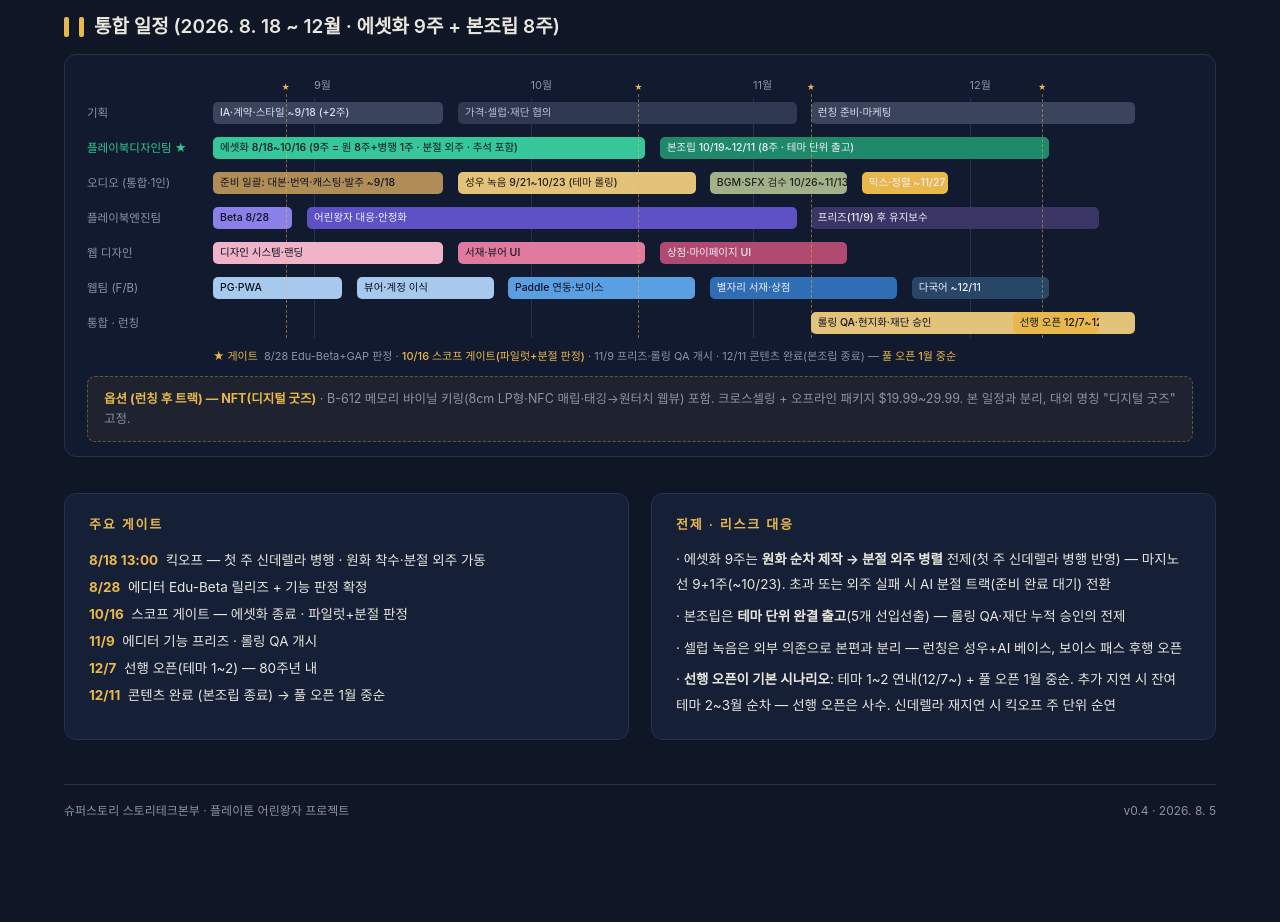
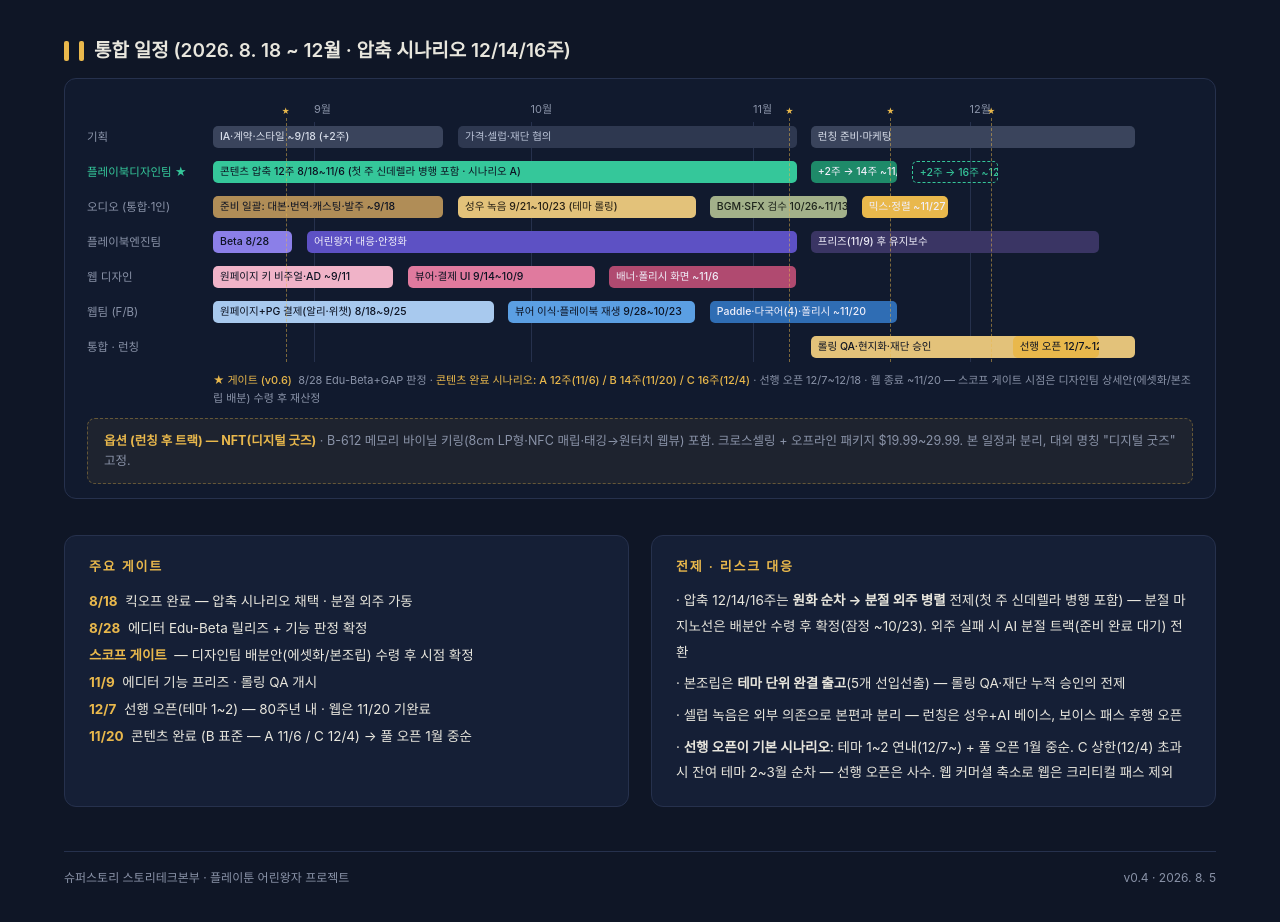
Before and after one commit to ByungmoChun/Little_Prince_hub, a plain HTML site: page report.html in a window 1280 px wide. Shown: the part 646-1568 px from the top of the page. Before the commit the page ends 1546 px from the top, so only its background shows below. Drawn offline with Linux system fonts and the light colour scheme.

Commit message:
version update v0.6
version update v0.6

```diff
--- a/report.html
+++ b/report.html
@@ -4,7 +4,7 @@
 <meta charset="UTF-8">
 <meta name="robots" content="noindex, nofollow">
 <meta name="viewport" content="width=device-width, initial-scale=1.0">
-<title>어린왕자 프로젝트 일정 (v0.5) — 보고용</title>
+<title>어린왕자 프로젝트 일정 (v0.6) — 보고용</title>
 <style>
 :root{--bg:#0F1626;--panel:#151F36;--panel2:#111A2E;--line:#26314D;--ink:#E8E6DD;--muted:#8A93A8;--gold:#E9B84C;
 --teal:#35C79A;--teal-d:#1E8A69;--violet:#8B7FE8;--violet-d:#5D51C4;--violet-l:#3A3564;
@@ -108,10 +108,10 @@ tr:hover td{background:rgba(255,255,255,.015)}
 
 <div class="eyebrow">SUPERSTORY · PLAYTOON · LE PETIT PRINCE</div>
 <h1>어린왕자 프로젝트 일정</h1>
-<p class="sub">v0.5 · 2026. 8. 10 · 기획 &nbsp;|&nbsp; 원 산정 복원(에셋 8주+조립 8주) — 킥오프 8/18 · 선행 오픈 연내 &nbsp;|&nbsp; 상세 관리: 프로젝트 허브</p>
+<p class="sub">v0.6 · 2026. 8. 18 · 기획 &nbsp;|&nbsp; 디자인팀 압축 시나리오(12/14/16주) + 커머셜 웹 축소 반영 &nbsp;|&nbsp; 상세 관리: 프로젝트 허브</p>
 
 <div style="margin:30px 0 36px;padding:20px 26px;background:var(--panel);border:1px solid var(--line);border-left:3px solid var(--gold);border-radius:0 10px 10px 0;font-size:15px">
-  킥오프 <b style="color:var(--gold)">8/18 (화) 13:00</b> — 첫 주 신데렐라 병행 → 에셋화 9주(~10/16 = 원 8주 + 병행 1주, 분절 외주) → 본조립 8주(~12/11, 테마 단위 완결 출고) → 롤링 QA 병행 → <b style="color:var(--gold)">선행 오픈 12/7~12/18</b>(테마 1~2 — 80주년 내) → 콘텐츠 완료 <b style="color:var(--gold)">12/11</b> → 풀 오픈 <b style="color:var(--gold)">1월 중순</b>. 원 산정(에셋화 8주·본조립 8주)을 기준선으로 복원.
+  킥오프 8/18 완료 — 플레이북디자인팀 압축 시나리오 3안: <b style="color:var(--gold)">A 12주(~11/6) / B 14주(~11/20, 표준) / C 16주(~12/4, 상한)</b>, 첫 주 신데렐라 병행 포함. 웹은 커머셜 축소(원페이지+뷰어+결제)로 <b style="color:var(--gold)">~11/20 종료</b> — 크리티컬 패스에서 이탈. 롤링 QA 병행 → <b style="color:var(--gold)">선행 오픈 12/7~12/18</b>(테마 1~2, 80주년 내) → 풀 오픈 <b style="color:var(--gold)">1월 중순</b>. B 표준안 기준 선행 오픈 전 QA 2주 확보.
 </div>
 
 <h2 style="font-size:19px;font-weight:600;margin:0 0 4px;display:flex;align-items:center;gap:10px"><span style="width:5px;height:20px;background:var(--gold);border-radius:2px;display:inline-block"></span>팀 구성</h2>
@@ -128,7 +128,7 @@ tr:hover td{background:rgba(255,255,255,.015)}
 </div>
 
 
-<h2 style="font-size:19px;font-weight:600;margin:36px 0 12px;display:flex;align-items:center;gap:10px"><span style="width:5px;height:20px;background:var(--gold);border-radius:2px;display:inline-block"></span>통합 일정 (2026. 8. 18 ~ 12월 · 에셋화 9주 + 본조립 8주)</h2>
+<h2 style="font-size:19px;font-weight:600;margin:36px 0 12px;display:flex;align-items:center;gap:10px"><span style="width:5px;height:20px;background:var(--gold);border-radius:2px;display:inline-block"></span>통합 일정 (2026. 8. 18 ~ 12월 · 압축 시나리오 12/14/16주)</h2>
 <div class="gantt">
   <div class="months">
     <span style="left:10.3%">9월</span><span style="left:32.4%">10월</span><span style="left:55.1%">11월</span><span style="left:77.2%">12월</span>
@@ -141,8 +141,9 @@ tr:hover td{background:rgba(255,255,255,.015)}
       <div class="bar" style="left:61%;width:33.1%;background:#3A445C;color:#D8DEEA">런칭 준비·마케팅</div>
     </div></div>
     <div class="row"><span class="lb crit">플레이북디자인팀 ★</span><div class="tr">
-      <div class="bar" style="left:0;width:44.1%;background:var(--teal)">에셋화 8/18~10/16 (9주 = 원 8주+병행 1주 · 분절 외주 · 추석 포함)</div>
-      <div class="bar dk" style="left:45.6%;width:39.7%;background:var(--teal-d)">본조립 10/19~12/11 (8주 · 테마 단위 출고)</div>
+      <div class="bar" style="left:0;width:59.6%;background:var(--teal)">콘텐츠 압축 12주 8/18~11/6 (첫 주 신데렐라 병행 포함 · 시나리오 A)</div>
+      <div class="bar dk" style="left:61%;width:8.8%;background:var(--teal-d)">+2주 → 14주 ~11/20 (B)</div>
+      <div class="bar" style="left:71.3%;width:8.8%;background:transparent;border:1.5px dashed var(--teal);color:var(--teal)">+2주 → 16주 ~12/4 (C)</div>
     </div></div>
     <div class="row"><span class="lb">오디오 (통합·1인)</span><div class="tr">
       <div class="bar" style="left:0;width:23.5%;background:#B08D57">준비 일괄: 대본·번역·캐스팅·발주 ~9/18</div>
@@ -156,27 +157,25 @@ tr:hover td{background:rgba(255,255,255,.015)}
       <div class="bar dk" style="left:61%;width:29.4%;background:var(--violet-l)">프리즈(11/9) 후 유지보수</div>
     </div></div>
     <div class="row"><span class="lb">웹 디자인</span><div class="tr">
-      <div class="bar" style="left:0;width:23.5%;background:#F0B3C8">디자인 시스템·랜딩</div>
-      <div class="bar" style="left:25%;width:19.1%;background:var(--rose)">서재·뷰어 UI</div>
-      <div class="bar dk" style="left:45.6%;width:19.1%;background:var(--rose-d)">상점·마이페이지 UI</div>
+      <div class="bar" style="left:0;width:18.4%;background:#F0B3C8">원페이지 키 비주얼·AD ~9/11</div>
+      <div class="bar" style="left:19.9%;width:19.1%;background:var(--rose)">뷰어·결제 UI 9/14~10/9</div>
+      <div class="bar dk" style="left:40.4%;width:19.1%;background:var(--rose-d)">배너·폴리시 화면 ~11/6</div>
     </div></div>
     <div class="row"><span class="lb">웹팀 (F/B)</span><div class="tr">
-      <div class="bar" style="left:0;width:13.2%;background:#A8C9EE">PG·PWA</div>
-      <div class="bar" style="left:14.7%;width:14%;background:#A8C9EE">뷰어·계정 이식</div>
-      <div class="bar" style="left:30.1%;width:19.1%;background:var(--blue)">Paddle 연동·보이스</div>
-      <div class="bar dk" style="left:50.7%;width:19.1%;background:var(--blue-d)">별자리 서재·상점</div>
-      <div class="bar dk" style="left:71.3%;width:14%;background:var(--blue-l)">다국어 ~12/11</div>
+      <div class="bar" style="left:0;width:28.7%;background:#A8C9EE">원페이지+PG 결제(알리·위챗) 8/18~9/25</div>
+      <div class="bar" style="left:30.1%;width:19.1%;background:var(--blue)">뷰어 이식·플레이북 재생 9/28~10/23</div>
+      <div class="bar dk" style="left:50.7%;width:19.1%;background:var(--blue-d)">Paddle·다국어(4)·폴리시 ~11/20</div>
     </div></div>
     <div class="row"><span class="lb">통합 · 런칭</span><div class="tr">
       <div class="bar" style="left:61%;width:33.1%;background:#E3C27A">롤링 QA·현지화·재단 승인</div>
       <div class="bar" style="left:81.6%;width:8.8%;background:var(--gold)">선행 오픈 12/7~12/18</div>
     </div></div>
     <div class="gates">
-      <div class="gate" style="left:7.4%"></div><div class="gate" style="left:43.4%"></div>
-      <div class="gate" style="left:61%"></div><div class="gate" style="left:84.6%"></div>
+      <div class="gate" style="left:7.4%"></div><div class="gate" style="left:58.8%"></div>
+      <div class="gate" style="left:69.1%"></div><div class="gate" style="left:79.4%"></div>
     </div>
   </div>
-  <div class="legend"><b>★ 게이트</b> &nbsp;8/28 Edu-Beta+GAP 판정 · <b>10/16 스코프 게이트(파일럿+분절 판정)</b> · 11/9 프리즈·롤링 QA 개시 · 12/11 콘텐츠 완료(본조립 종료) — <b>풀 오픈 1월 중순</b></div>
+  <div class="legend"><b>★ 게이트 (v0.6)</b> &nbsp;8/28 Edu-Beta+GAP 판정 · <b>콘텐츠 완료 시나리오: A 12주(11/6) / B 14주(11/20) / C 16주(12/4)</b> · 선행 오픈 12/7~12/18 · 웹 종료 ~11/20 — 스코프 게이트 시점은 디자인팀 상세안(에셋화/본조립 배분) 수령 후 재산정</div>
   <div class="note"><b>옵션 (런칭 후 트랙) — NFT(디지털 굿즈)</b> · B-612 메모리 바이닐 키링(8cm LP형·NFC 매립·태깅→원터치 웹뷰) 포함. 크로스셀링 + 오프라인 패키지 $19.99~29.99. 본 일정과 분리, 대외 명칭 "디지털 굿즈" 고정.</div>
 </div>
 
@@ -184,21 +183,21 @@ tr:hover td{background:rgba(255,255,255,.015)}
   <div class="card" style="background:var(--panel);border:1px solid var(--line);border-radius:12px;padding:20px 24px">
     <h4 style="font-size:13px;letter-spacing:.14em;color:var(--gold);font-weight:600;margin-bottom:12px">주요 게이트</h4>
     <ul style="list-style:none;font-size:13.5px;line-height:2">
-      <li><b style="color:var(--gold)">8/18 13:00</b> &nbsp;킥오프 — 첫 주 신데렐라 병행 · 원화 착수·분절 외주 가동</li>
+      <li><b style="color:var(--gold)">8/18</b> &nbsp;킥오프 완료 — 압축 시나리오 채택 · 분절 외주 가동</li>
       <li><b style="color:var(--gold)">8/28</b> &nbsp;에디터 Edu-Beta 릴리즈 + 기능 판정 확정</li>
-      <li><b style="color:var(--gold)">10/16</b> &nbsp;스코프 게이트 — 에셋화 종료 · 파일럿+분절 판정</li>
+      <li><b style="color:var(--gold)">스코프 게이트</b> &nbsp;— 디자인팀 배분안(에셋화/본조립) 수령 후 시점 확정</li>
       <li><b style="color:var(--gold)">11/9</b> &nbsp;에디터 기능 프리즈 · 롤링 QA 개시</li>
-      <li><b style="color:var(--gold)">12/7</b> &nbsp;선행 오픈(테마 1~2) — 80주년 내</li>
-      <li><b style="color:var(--gold)">12/11</b> &nbsp;콘텐츠 완료 (본조립 종료) → 풀 오픈 1월 중순</li>
+      <li><b style="color:var(--gold)">12/7</b> &nbsp;선행 오픈(테마 1~2) — 80주년 내 · 웹은 11/20 기완료</li>
+      <li><b style="color:var(--gold)">11/20</b> &nbsp;콘텐츠 완료 (B 표준 — A 11/6 / C 12/4) → 풀 오픈 1월 중순</li>
     </ul>
   </div>
   <div class="card" style="background:var(--panel);border:1px solid var(--line);border-radius:12px;padding:20px 24px">
     <h4 style="font-size:13px;letter-spacing:.14em;color:var(--gold);font-weight:600;margin-bottom:12px">전제 · 리스크 대응</h4>
     <ul style="list-style:none;font-size:13.5px;line-height:1.9">
-      <li style="margin-bottom:6px">· 에셋화 9주는 <b>원화 순차 제작 → 분절 외주 병렬</b> 전제(첫 주 신데렐라 병행 반영) — 마지노선 9+1주(~10/23). 초과 또는 외주 실패 시 AI 분절 트랙(준비 완료 대기) 전환</li>
+      <li style="margin-bottom:6px">· 압축 12/14/16주는 <b>원화 순차 → 분절 외주 병렬</b> 전제(첫 주 신데렐라 병행 포함) — 분절 마지노선은 배분안 수령 후 확정(잠정 ~10/23). 외주 실패 시 AI 분절 트랙(준비 완료 대기) 전환</li>
       <li style="margin-bottom:6px">· 본조립은 <b>테마 단위 완결 출고</b>(5개 선입선출) — 롤링 QA·재단 누적 승인의 전제</li>
       <li style="margin-bottom:6px">· 셀럽 녹음은 외부 의존으로 본편과 분리 — 런칭은 성우+AI 베이스, 보이스 패스 후행 오픈</li>
-      <li>· <b>선행 오픈이 기본 시나리오</b>: 테마 1~2 연내(12/7~) + 풀 오픈 1월 중순. 추가 지연 시 잔여 테마 2~3월 순차 — 선행 오픈은 사수. 신데렐라 재지연 시 킥오프 주 단위 순연</li>
+      <li>· <b>선행 오픈이 기본 시나리오</b>: 테마 1~2 연내(12/7~) + 풀 오픈 1월 중순. C 상한(12/4) 초과 시 잔여 테마 2~3월 순차 — 선행 오픈은 사수. 웹 커머셜 축소로 웹은 크리티컬 패스 제외</li>
     </ul>
   </div>
 </div>
```
Also changed, not shown: docs.html (+2 -2 lines), ia.html (+1 -0 lines), index.html (+20 -21 lines), issues.html (+3 -3 lines), plan.html (+2 -2 lines), scope.html (+10 -9 lines).
